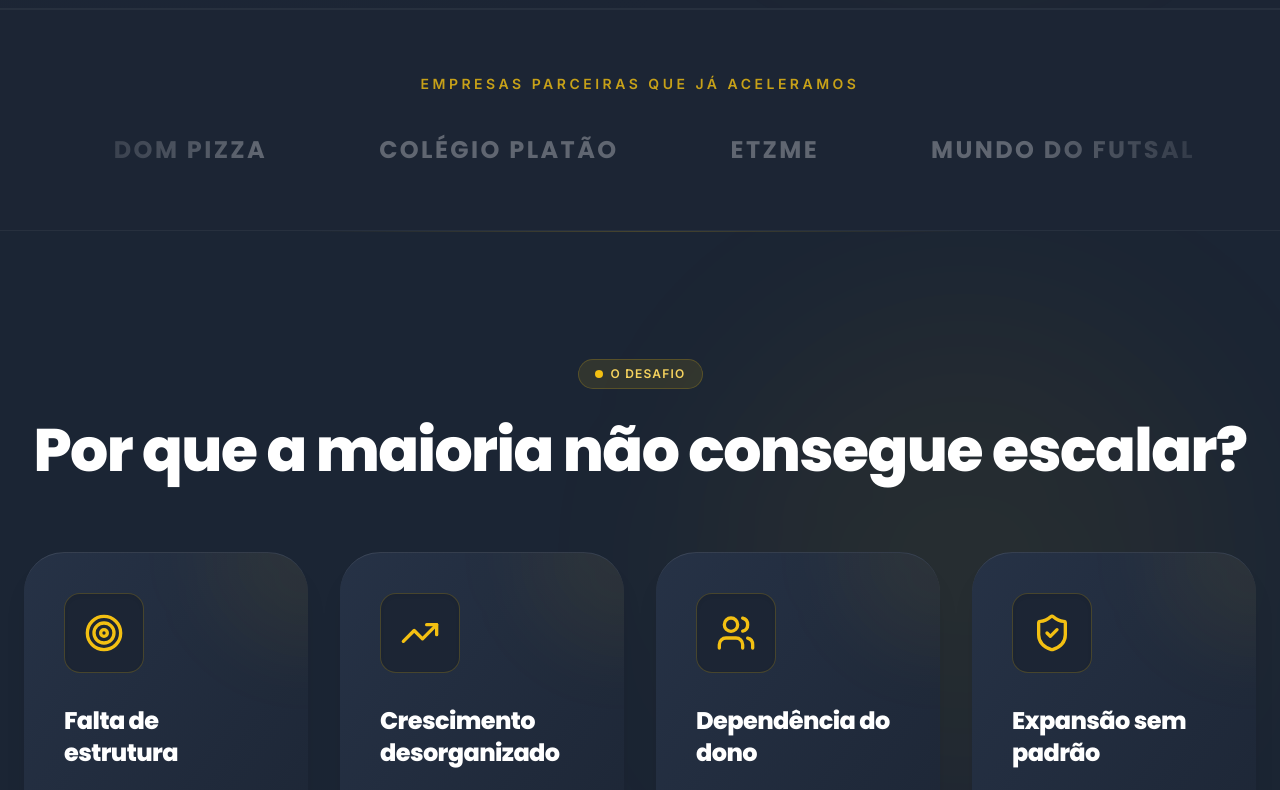
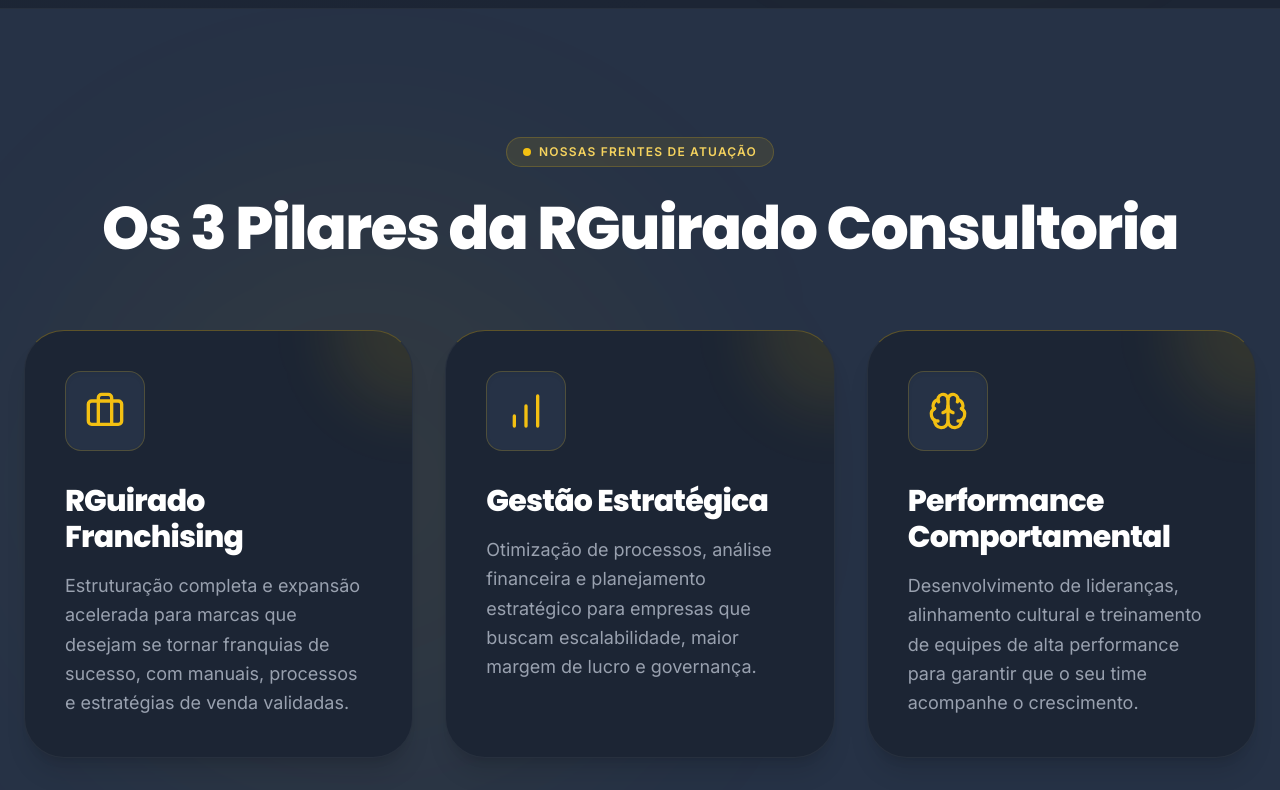
Before and after one commit to JoshuaGuirado/RGuirado, a React (Vite) app: page / in a window 1280 px wide. Shown: the part 900-1690 px from the top of the page. Built offline with nearby package versions, Linux system fonts and the light colour scheme.

Commit message:
feat: rebrand to RGuirado Consultoria and add new pillars

```diff
--- a/src/components/Landing.tsx
+++ b/src/components/Landing.tsx
@@ -3,6 +3,7 @@
 import { Hero } from "./sections/Hero";
 
 // Lazy loading the components that are below the fold
+const Services = React.lazy(() => import("./sections/Services").then(module => ({ default: module.Services })));
 const PartnersMarquee = React.lazy(() => import("./sections/PartnersMarquee").then(module => ({ default: module.PartnersMarquee })));
 const Problem = React.lazy(() => import("./sections/Problem").then(module => ({ default: module.Problem })));
 const Solution = React.lazy(() => import("./sections/Solution").then(module => ({ default: module.Solution })));
@@ -23,6 +24,7 @@
 
         {/* Below the fold - loaded lazily to improve performance */}
         <Suspense fallback={<div className="h-32 bg-dark-900 animate-pulse" />}>
+          <Services />
           <PartnersMarquee />
         </Suspense>
 
--- a/src/components/sections/Footer.tsx
+++ b/src/components/sections/Footer.tsx
@@ -6,7 +6,7 @@
     <footer className="bg-dark-900 pt-16 pb-12 border-t border-white/5 relative overflow-hidden">
       <div className="max-w-7xl mx-auto px-6 flex flex-col items-center">
         <div className="flex items-center gap-3 mb-8 cursor-pointer" onClick={(e) => { e.preventDefault(); window.scrollTo(0,0); }} role="button" aria-label="Voltar para o topo">
-          <img src="/logo.png" alt="RGuirado Franquias Logo" className="h-10 w-auto object-contain drop-shadow-md" loading="lazy" />
+          <img src="/logo.png" alt="RGuirado Consultoria Logo" className="h-10 w-auto object-contain drop-shadow-md" loading="lazy" />
           <span className="font-heading font-black text-2xl tracking-tighter hover:text-gold-500 transition-colors">
             RGuirado<span className="text-gold-500">.</span>
           </span>
@@ -34,7 +34,7 @@
         </div>
 
         <p className="text-center text-sm font-medium text-gray-600">
-          © {new Date().getFullYear()} RGuirado Franquias. Todos os direitos reservados.
+          © {new Date().getFullYear()} RGuirado Consultoria. Todos os direitos reservados.
         </p>
       </div>
     </footer>
--- a/src/components/sections/LeadForm.tsx
+++ b/src/components/sections/LeadForm.tsx
@@ -18,7 +18,7 @@
             "Accept": "application/json"
         },
         body: JSON.stringify({
-            _subject: "Novo Lead - RGuirado Franquias",
+            _subject: "Novo Lead - RGuirado Consultoria",
             _template: "table",
             Nome: formData.name,
             WhatsApp: formData.phone,
--- /dev/null
+++ b/src/components/sections/Services.tsx
@@ -0,0 +1,62 @@
+import React from "react";
+import { motion } from "motion/react";
+import { Briefcase, BarChart, Brain } from "lucide-react";
+import { SectionHeading } from "../ui/SectionHeading";
+
+export function Services() {
+  const pillars = [
+    {
+      icon: <Briefcase className="w-8 h-8 text-gold-500" aria-hidden="true" />,
+      title: "RGuirado Franchising",
+      desc: "Estruturação completa e expansão acelerada para marcas que desejam se tornar franquias de sucesso, com manuais, processos e estratégias de venda validadas."
+    },
+    {
+      icon: <BarChart className="w-8 h-8 text-gold-500" aria-hidden="true" />,
+      title: "Gestão Estratégica",
+      desc: "Otimização de processos, análise financeira e planejamento estratégico para empresas que buscam escalabilidade, maior margem de lucro e governança."
+    },
+    {
+      icon: <Brain className="w-8 h-8 text-gold-500" aria-hidden="true" />,
+      title: "Performance Comportamental",
+      desc: "Desenvolvimento de lideranças, alinhamento cultural e treinamento de equipes de alta performance para garantir que o seu time acompanhe o crescimento."
+    }
+  ];
+
+  return (
+    <section id="pilares" className="py-32 bg-dark-800 relative overflow-hidden" aria-labelledby="services-heading">
+      <div className="absolute inset-0 z-0 pointer-events-none overflow-hidden" aria-hidden="true">
+        <div className="absolute top-[20%] left-[5%] w-[600px] h-[600px] bg-gold-500/5 blur-[120px] rounded-full" />
+      </div>
+
+      <div className="max-w-7xl mx-auto px-6 relative z-10">
+        <div id="services-heading">
+          <SectionHeading subtitle="Nossas Frentes de Atuação" title="Os 3 Pilares da RGuirado Consultoria" />
+        </div>
+
+        <div className="grid md:grid-cols-3 gap-8">
+          {pillars.map((pillar, idx) => (
+            <motion.div
+              key={idx}
+              initial={{ opacity: 0, y: 40 }}
+              whileInView={{ opacity: 1, y: 0 }}
+              viewport={{ once: true, margin: "-50px" }}
+              transition={{ delay: idx * 0.2, duration: 0.7, type: "spring" }}
+              whileHover={{ y: -10, scale: 1.02 }}
+              className="group bg-dark-900 p-10 rounded-[2.5rem] border border-white/5 border-t-gold-500/30 hover:border-gold-500 transition-all shadow-xl hover:shadow-[0_20px_50px_rgba(243,192,18,0.1)] relative overflow-hidden flex flex-col items-start"
+            >
+              <div className="absolute -top-20 -right-20 w-40 h-40 bg-gold-500/10 rounded-full blur-[30px] group-hover:bg-gold-500/20 transition-colors duration-500" />
+
+              <div className="relative z-10 w-full">
+                <div className="w-20 h-20 bg-dark-800 border border-gold-500/20 rounded-2xl flex items-center justify-center mb-8 group-hover:scale-110 group-hover:rotate-3 transition-all duration-500 shadow-inner">
+                  {React.cloneElement(pillar.icon, { className: "w-10 h-10 text-gold-500" })}
+                </div>
+                <h3 className="text-3xl font-black mb-4 tracking-tight">{pillar.title}</h3>
+                <p className="text-gray-400 text-lg leading-relaxed group-hover:text-gray-200 transition-colors">{pillar.desc}</p>
+              </div>
+            </motion.div>
+          ))}
+        </div>
+      </div>
+    </section>
+  );
+}
```
